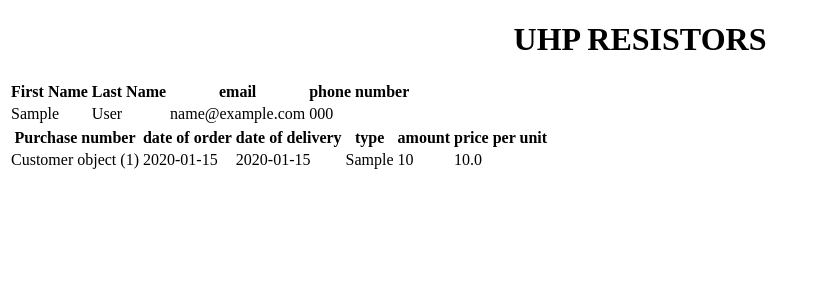
After one commit to sarafshmutz/UHPresitors, a Django app: template customermanage/templates/search_results.html in a window 1280 px wide. The commit adds this page. Shown: the top 300 px of the page, without its empty margins (0-818 px from the left). Run offline with Django 3.2, Linux system fonts and the light colour scheme; the template is opened without the code that fills it: values that come from a table or form of the project are taken from there, others are empty; tables that the repository leaves empty hold one stand-in row (values such as "Sample post").

Commit message:
working with differnt search parameters

```diff
--- a/customermanage/models.py
+++ b/customermanage/models.py
@@ -14,3 +14,5 @@ class Purchase_order(models.Model):
     type=models.CharField(max_length=30)
     amount=models.IntegerField(max_length=10)
     price_per_unit=models.FloatField()
+    #def __str__(self):
+     #   return self.name
--- a/customermanage/templates/base.html
+++ b/customermanage/templates/base.html
@@ -1,11 +1,26 @@
 <!DOCTYPE html>
 <html lang="en">
+
 <head>
-  {% block title %}<title>Local Library</title>{% endblock %}
+<style>
+h1{
+	text-align:center;
+}
+</style>
+
+<script src="https://ajax.googleapis.com/ajax/libs/jquery/3.4.1/jquery.min.js"></script>
+
+  {% block head %}
+ <title>{% block title %}{% endblock %}</title>
+ {% endblock %}
 </head>
 
 <body>
+<div>
+  <h1> UHP RESISTORS</h1>
+ </div>
   {% block body%}
+
   {% endblock %}
 </body>
 </html>
--- /dev/null
+++ b/customermanage/templates/search_results.html
@@ -0,0 +1,60 @@
+{% extends "base.html" %}
+<link rel="stylesheet" type="text/css" href="https://cdn.datatables.net/v/dt/dt-1.10.20/datatables.min.css"/>
+
+<script type="text/javascript" src="https://cdn.datatables.net/v/dt/dt-1.10.20/datatables.min.js"></script>
+
+<style>
+	h1{
+ 		text-align:center;
+
+	 }
+	table {
+ 		text-align:center;
+ 		 }
+</style>
+{% block title %}Uhp resistors {% endblock %}
+{% block body %}
+
+
+<table>
+  <tr >
+
+    <th>First Name </th>
+    <th>Last Name</th>
+    <th>email</th>
+    <th>phone number</th>
+  </tr>
+
+   {% for item in object_list %}
+  <tr>
+    <td >{{item.first_name}}</td>
+    <td>{{item.last_name}}</td>
+    <td>{{item.email}}</td>
+    <td>{{item.telephone}}</td>
+    </tr>
+</table>
+    {%endfor %}
+<table>
+  <tr >
+
+    <th>Purchase number </th>
+    <th>date of order</th>
+    <th>date of delivery</th>
+    <th>type</th>
+    <th>amount</th>
+    <th>price per unit</th>
+  </tr>
+
+   {% for item in product_list %}
+  <tr>
+
+    <td >{{item.Purchase_number}}</td>
+    <td>{{item.date_of_order}}</td>
+    <td>{{item.date_of_supply}}</td>
+    <td>{{item.type}}</td>
+    <td>{{item.amount}}</td>
+    <td>{{item.price_per_unit}}</td>
+  </tr>
+ </table>
+    {%endfor %}
+ {% endblock %}
--- a/customermanage/urls.py
+++ b/customermanage/urls.py
@@ -1,7 +1,10 @@
 from django.urls import path
+from .views import SearchResultsView
 
 from .views import index
 
 urlpatterns = [
     path('', index, name='index'),
+    path('search/', SearchResultsView, name='search_results'),
+
    ]
```
Also changed, not shown: customermanage/templates/index.html (+34 -31 lines), customermanage/views.py (+31 -8 lines).
